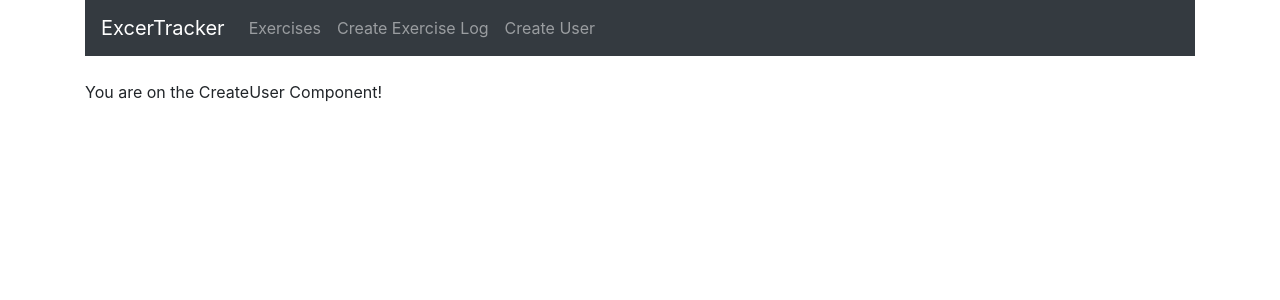
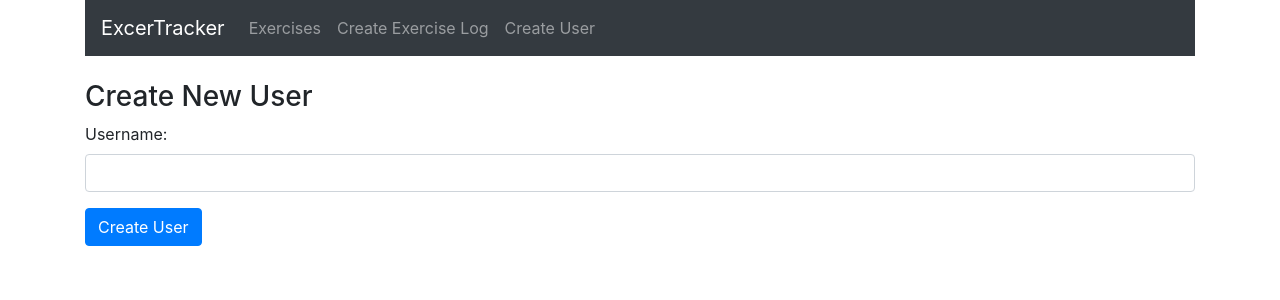
Before and after one commit to Olaide-EO/exercise-tracker, a React (Create React App) app: page /user in a window 1280 px wide. Shown: the top 300 px of the page. Built offline with nearby package versions, Linux system fonts and the light colour scheme.

Commit message:
write full component to add users and exercises

```diff
--- a/src/components/create-exercise.component.js
+++ b/src/components/create-exercise.component.js
@@ -1,5 +1,6 @@
 import React, { Component } from 'react';
-
+import DatePicker from 'react-datepicker';
+import 'react-datepicker/dist/react-datepicker.css';
 export default class CreateExercises extends Component {
     constructor(props){
         super(props);
@@ -8,7 +9,7 @@
         this.onChangeDescription = this.onChangeDescription.bind(this);
         this.onChangeDuration = this.onChangeDuration.bind(this);
         this.onChangeDate = this.onChangeDate.bind(this);
-
+        this.onSubmit = this.onSubmit.bind(this);
 
         this.state = {
             username: '',
@@ -20,8 +21,9 @@
     }
 componentDidMount(){
     this.setState({
-        users: ['test user'],
-        username: 'test user'
+        username: 'test user',
+        users: ['test user']
+
     })
 }
 
@@ -43,9 +45,9 @@
         })
     }
 
-     onChangeDate(e){
+     onChangeDate(date){
         this.setState({
-            date: date
+            date: date,
         })
     }
 
@@ -58,7 +60,8 @@
             date: this.state.date
         }
         console.log(exercise);
-        window.location = '/';
+
+        window.location = "/";
     }
 
 
--- a/src/components/create-user.component.js
+++ b/src/components/create-user.component.js
@@ -1,10 +1,62 @@
 import React, { Component } from 'react';
+import axios from 'axios';
 
 export default class CreateUser extends Component {
+
+    constructor(props){
+        super(props);
+
+        this.onChangeUsername = this.onChangeUsername.bind(this);
+        this.onSubmit = this.onSubmit.bind(this);
+
+        this.state = {
+            username: ''
+        }
+    }
+
+    onChangeUsername(e){
+        this.setState({
+            username: e.target.value
+        })
+    }
+
+
+    onSubmit(e){
+        e.preventDefault();
+        const user = {
+            username: this.state.username
+        }
+        console.log(user);
+
+        axios.post('http://localhost:5000/users/add', user)
+             .then(res => conso.log(res.data));
+
+        this.setState({
+            username: ''
+        })
+    }
+
+
+
     render() {
         return (
             <div>
-                <p>You are on the CreateUser Component!</p>
+                <h3>Create New User</h3>
+                <form onSubmit={this.onSubmit}>
+                    <div className="form-group">
+                        <label>Username: </label>
+                       <input type="text"
+                       required
+                       className="form-control"
+                       value={this.state.username}
+                       onChange={this.onChangeUsername}
+                       />
+                    </div>
+
+                    <div className="form-group">
+                        <input type="submit" value="Create User" className="btn btn-primary" />
+                    </div>
+                </form>
             </div>
         )
     }
```
